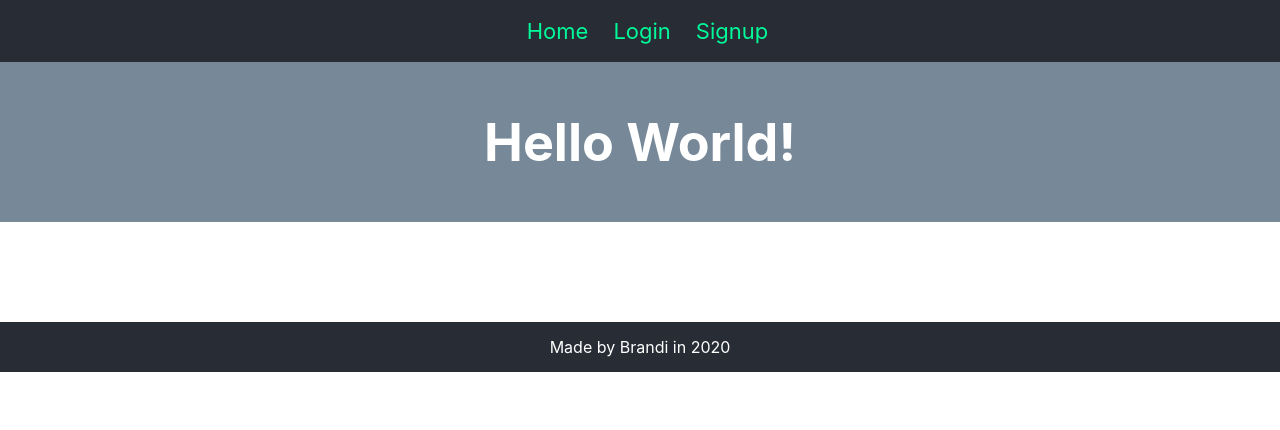
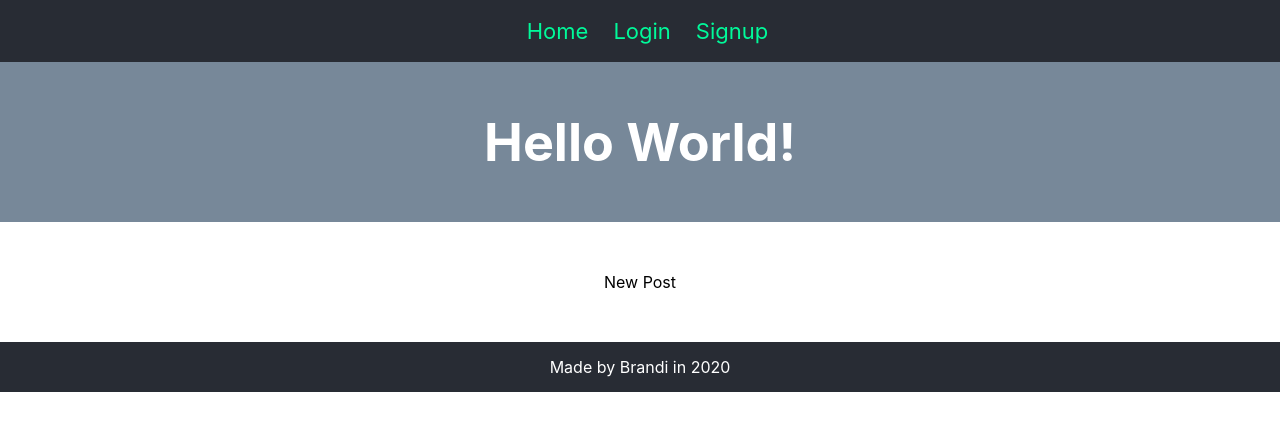
Before and after one commit to davidvelichko52/proj3-client, a React (Create React App) app: page /new in a window 1280 px wide. Shown: the top 430 px of the page. Built offline with nearby package versions, Linux system fonts and the light colour scheme.

Commit message:
post works

```diff
--- a/package.json
+++ b/package.json
@@ -7,7 +7,7 @@
     "react": "^16.9.0",
     "react-dom": "^16.9.0",
     "react-router-dom": "^5.0.1",
-    "react-scripts": "^3.3.0"
+    "react-scripts": "^3.4.0"
   },
   "scripts": {
     "start": "react-scripts start",
--- a/src/content/Content.js
+++ b/src/content/Content.js
@@ -7,6 +7,7 @@ import Home from './pages/Home'
 import Login from './pages/Login'
 import Profile from './pages/Profile'
 import Signup from './pages/Signup'
+import New from './pages/New'
 
 const Content = props => {
   return (
@@ -21,6 +22,9 @@ const Content = props => {
       <Route path="/signup" render={
         () => <Signup user={props.user} updateToken={props.updateToken} />
       } />
+      <Route path="/new" render={
+        () => <New user={props.user} />
+      } />
     </div>
   )
 }
--- /dev/null
+++ b/src/content/pages/New.js
@@ -0,0 +1,9 @@
+import React from 'react';
+
+const New = props => {
+    return (
+        <div>New Post</div>
+    )
+}
+
+export default New
--- a/src/nav/Nav.js
+++ b/src/nav/Nav.js
@@ -27,6 +27,9 @@ const Nav = props => {
           <Link to="/profile">Profile</Link>
         </li>
         <li>
+          <Link to="/new">Add Post</Link>
+        </li>
+        <li>
           <a href="/" onClick={handleLogout}>Logout</a>
         </li>
       </span>
```
Also changed, not shown: 1 other file (tests, documents, lock files or other folders).
